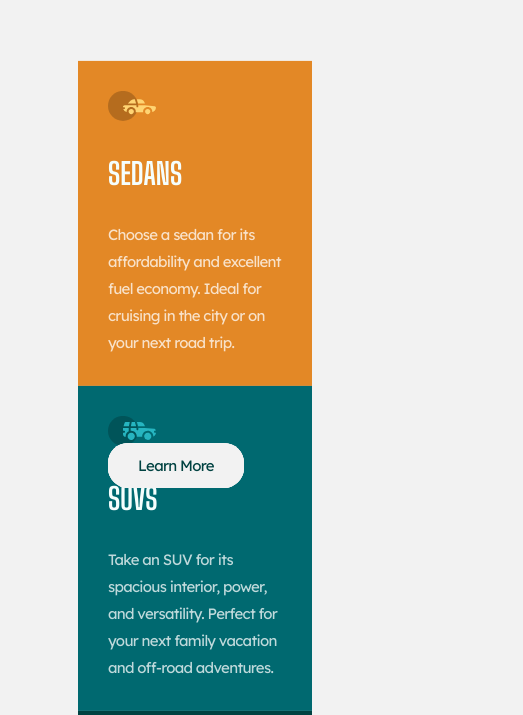
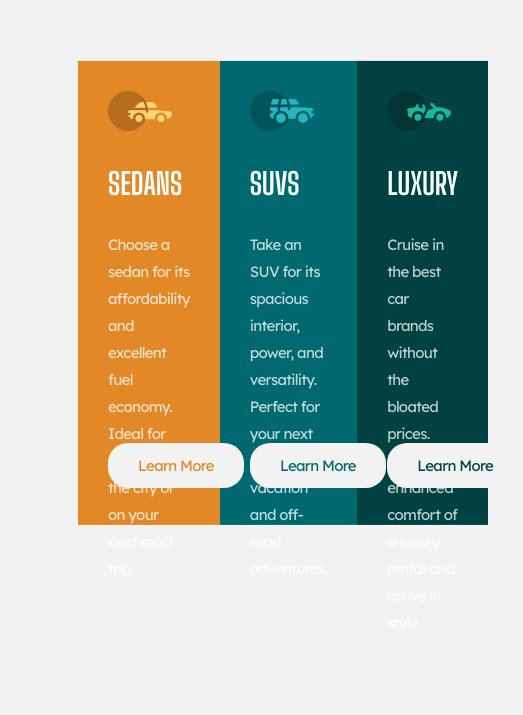
Before and after one commit to borbabeats/3-column-card-challenge, a website built with Parcel: page index.html in a window 390 px wide. Shown: the part 129-844 px from the top of the page, 523 px wide, since content can reach past the window. Built offline with nearby package versions, Linux system fonts and the light colour scheme.

Commit message:
upgrade mobile

```diff
--- a/src/styles.css
+++ b/src/styles.css
@@ -12,7 +12,7 @@ body {
 }
 
 .container {
-  width: 60vw;
+  width: 60%;
   height: 55vh;
   position: absolute;
   top: 50%;
@@ -22,18 +22,12 @@ body {
 }
 
 .cards {
-  width: 33.33%;
+  width: 288px;
   height: 100%;
   display: flex;
   flex-direction: column;
-  align-items: stretch;
   padding: 2em;
   background: hsl(0, 0%, 95%);
-  outline: none;
-}
-
-.logo-vehicle img {
-  width: 48px;
 }
 
 .title-main h2 {
@@ -88,12 +82,17 @@ body {
   color: hsl(179, 100%, 13%);
 }
 
-@media screen and (max-width: 1024px) {
+@media screen and (max-width: 375px) {
   .container {
     display: flex;
     flex-direction: column;
+    width: 80%;
   }
   .cards {
     width: 100%;
   }
+  .text-description button {
+    position: relative;
+    bottom: 5px;
+  }
 }
```
